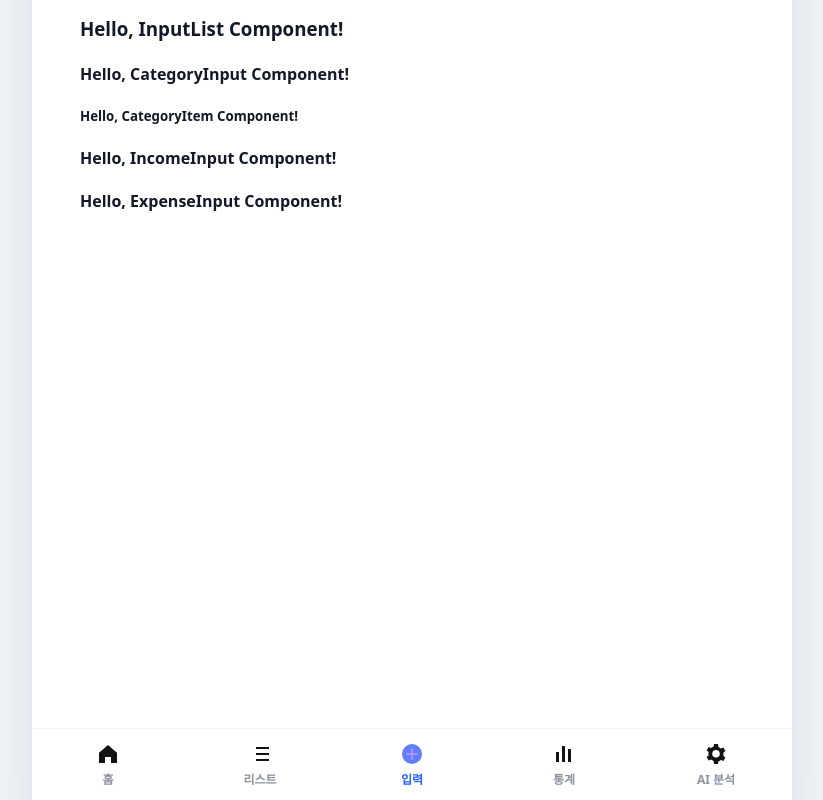
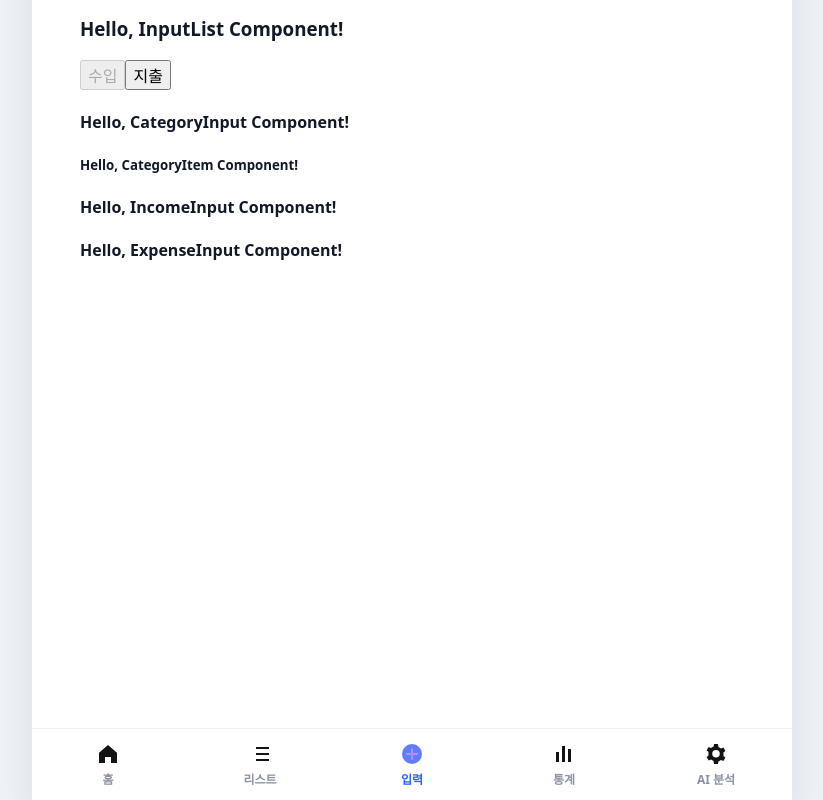
Before and after one commit to SCESecure/AI_Account_Tracker, a React (Vite) app: page / in a window 1280 px wide. Both pictures are taken after a click on the button "입력". Shown: the part 125-925 px from the top of the page, without its empty margins (228-1051 px from the left). Built offline with nearby package versions, Linux system fonts and the light colour scheme; no server answers.

Commit message:
수입, 지출 버튼 생성

```diff
--- a/src/components/Body/Input/InputList.tsx
+++ b/src/components/Body/Input/InputList.tsx
@@ -1,11 +1,32 @@
+import { useState } from "react";
 import CategoryInput from "./CategoryInput";
 import ExpenseInput from "./ExpenseInput";
 import IncomeInput from "./IncomeInput";
 
 export default function InputList() {
+  const [isIncome, setIsIncome] = useState<boolean>(true);
+
+  const handleIsIncome = (): void => {
+    if (!isIncome) {
+      console.log("Income Mode");
+      setIsIncome(true);
+      return;
+    }
+    console.log("Expense Mode");
+    setIsIncome(false);
+    return;
+  };
+
   return (
     <>
       <h3>Hello, InputList Component!</h3>
+
+      <button onClick={handleIsIncome} disabled={isIncome}>
+        수입
+      </button>
+      <button onClick={handleIsIncome} disabled={!isIncome}>
+        지출
+      </button>
 
       <CategoryInput />
       <IncomeInput />
```
